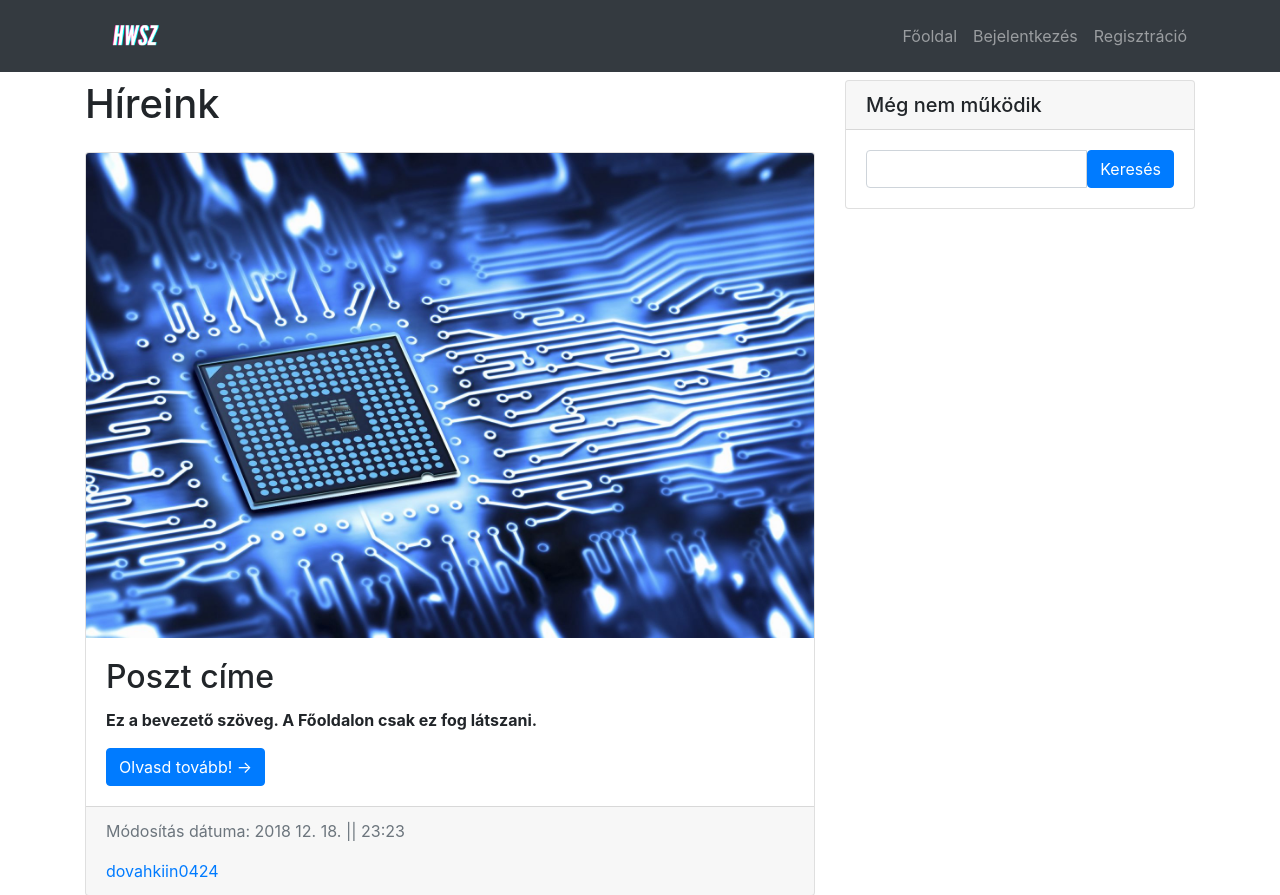
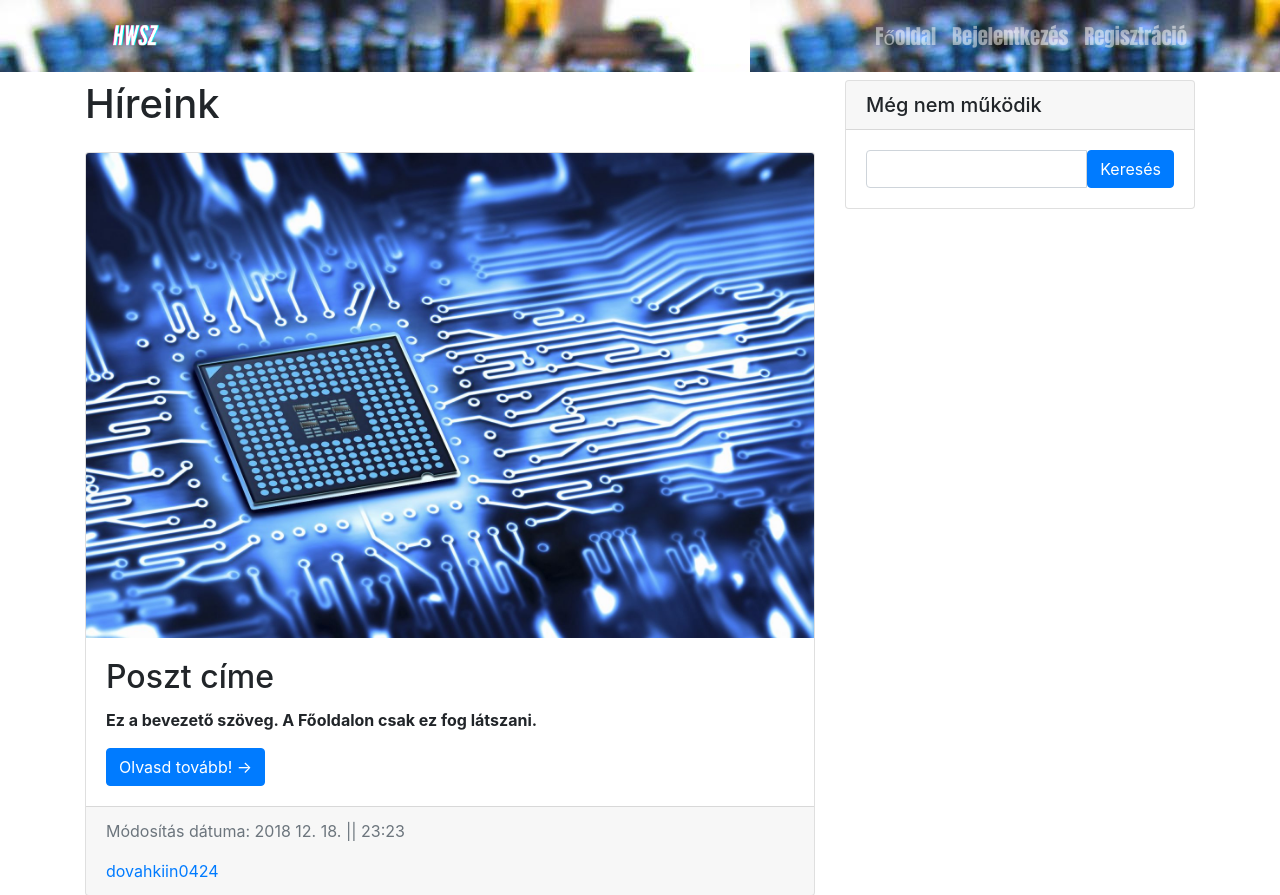
Before and after one commit to dovahkiin0424/hardverszovetseg, a Django app: page / in a window 1280 px wide. Shown: the top 895 px of the page. Run offline with Django 3.2, Linux system fonts and the light colour scheme; data comes from the database, SQL or seed files in the repository; some libraries are stand-ins or nearby versions.

Commit message:
Update main.css

```diff
--- a/blog/static/blog/main.css
+++ b/blog/static/blog/main.css
@@ -8,13 +8,13 @@ body {
     padding-top: 54px;
 }
 
-.navbar-light {
+.navbar-dark {
     background-image: url("nav_hatter.jpg");
     font-size: 1.3rem;
     opacity: 1;
 }
 
-.navbar-light a {
+.navbar-dark a {
     font-family: Impact, Haettenschweiler, 'Arial Narrow Bold', sans-serif;
     opacity: 1;
 }
```
